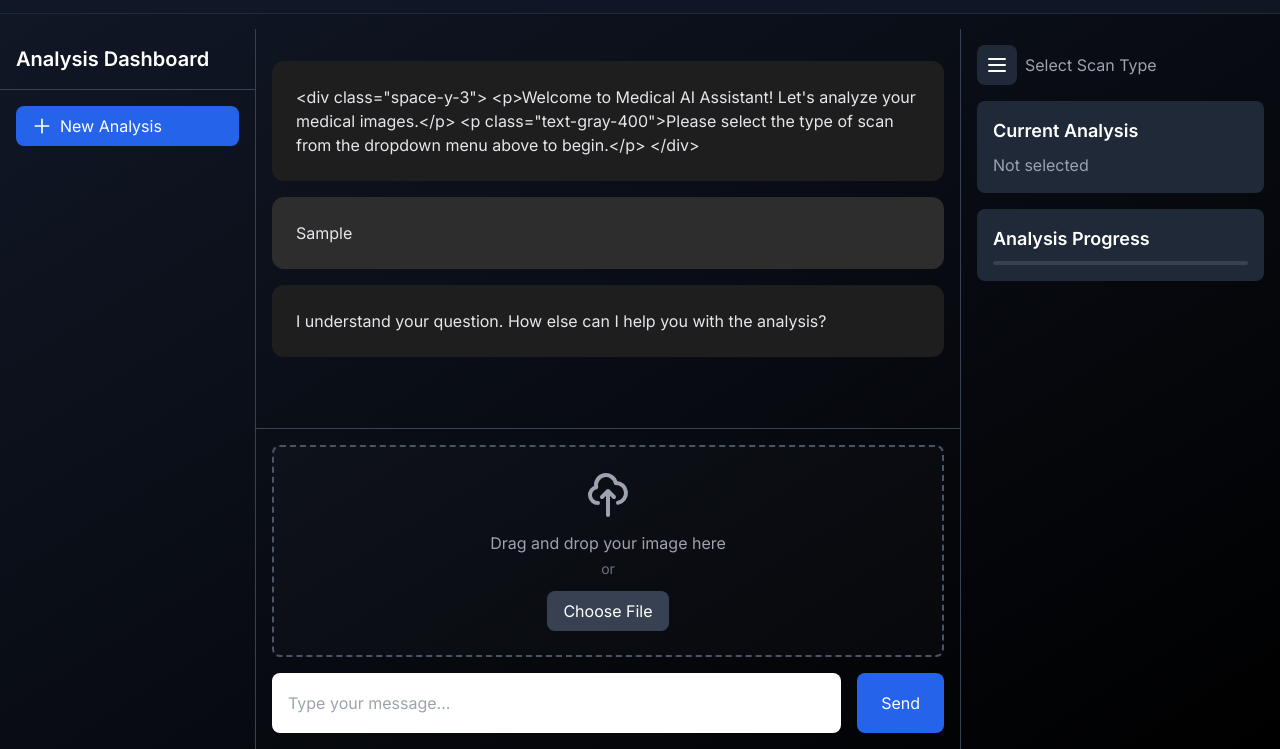
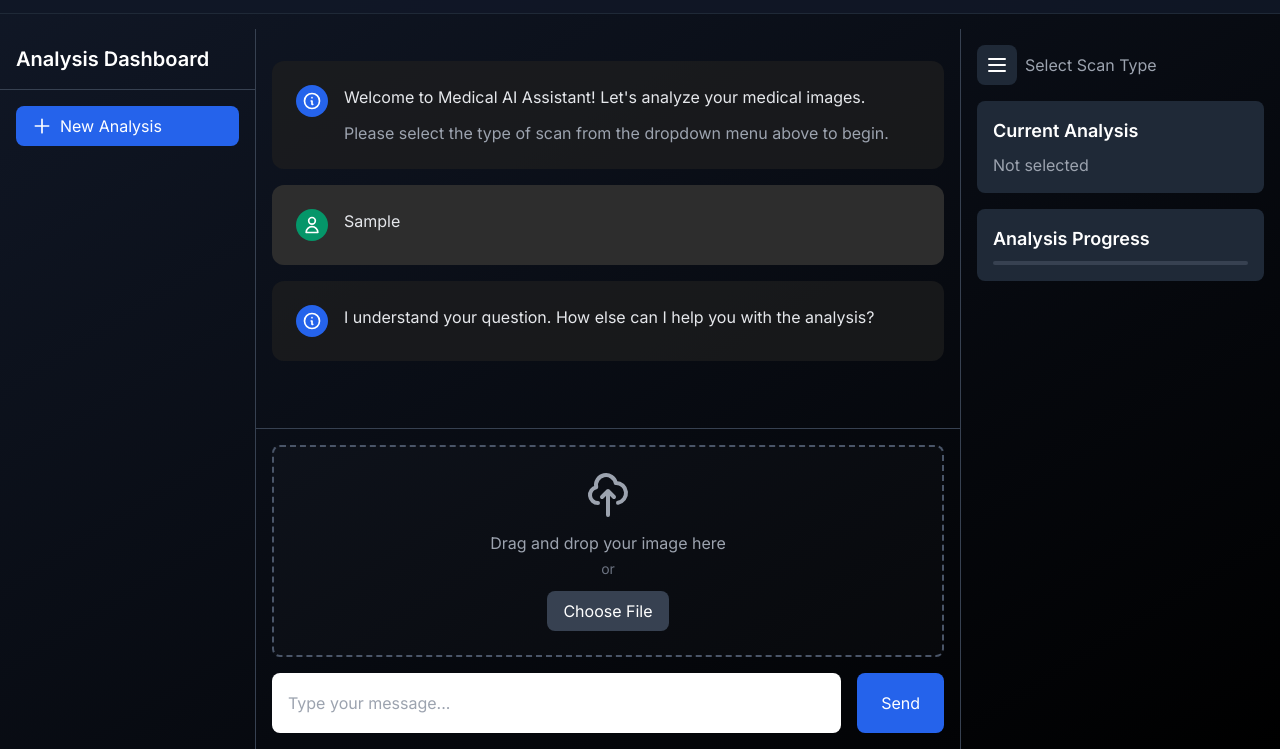
Before and after one commit to vicky-wick/multimodel-gen-ai-model-, a plain HTML site: page assistant.html in a window 1280 px wide. Both pictures are taken after typing "Sample" into the empty fields and a click on the button "Send". Shown: the part 51-800 px from the top of the page. Drawn offline with nearby package versions, Linux system fonts and the light colour scheme.

```diff
--- a/app.js
+++ b/app.js
@@ -20,6 +20,60 @@
     let currentAnalysis = null;
     let currentImage = null;
     let isMenuOpen = false;
+
+    // Initialize with welcome message
+    function showWelcomeMessage() {
+        const welcomeDiv = document.createElement('div');
+        welcomeDiv.className = 'assistant-message';
+        welcomeDiv.innerHTML = `
+            <div class="flex items-start gap-4">
+                <div class="w-8 h-8 rounded-full bg-blue-600 flex items-center justify-center flex-shrink-0">
+                    <svg class="w-5 h-5 text-white" fill="none" stroke="currentColor" viewBox="0 0 24 24">
+                        <path stroke-linecap="round" stroke-linejoin="round" stroke-width="2" d="M13 16h-1v-4h-1m1-4h.01M21 12a9 9 0 11-18 0 9 9 0 0118 0z"/>
+                    </svg>
+                </div>
+                <div class="flex-1 space-y-3">
+                    <p>Welcome to Medical AI Assistant! Let's analyze your medical images.</p>
+                    <p class="text-gray-400">Please select the type of scan from the dropdown menu above to begin.</p>
+                </div>
+            </div>
+        `;
+        chatMessages.appendChild(welcomeDiv);
+    }
+
+    // Show welcome message on load
+    showWelcomeMessage();
+
+    // Chat Message Handler
+    function addMessage(content, type = 'user') {
+        const messageDiv = document.createElement('div');
+        messageDiv.className = type === 'user' ? 'user-message' : 'assistant-message';
+
+        let avatarIcon;
+        if (type === 'assistant') {
+            avatarIcon = '<path stroke-linecap="round" stroke-linejoin="round" stroke-width="2" d="M13 16h-1v-4h-1m1-4h.01M21 12a9 9 0 11-18 0 9 9 0 0118 0z"/>';
+        } else if (type === 'system') {
+            avatarIcon = '<path stroke-linecap="round" stroke-linejoin="round" stroke-width="2" d="M13 16h-1v-4h-1m1-4h.01M21 12a9 9 0 11-18 0 9 9 0 0118 0z"/>';
+        } else {
+            avatarIcon = '<path stroke-linecap="round" stroke-linejoin="round" stroke-width="2" d="M16 7a4 4 0 11-8 0 4 4 0 018 0zM12 14a7 7 0 00-7 7h14a7 7 0 00-7-7z"/>';
+        }
+
+        messageDiv.innerHTML = `
+            <div class="flex items-start gap-4">
+                <div class="w-8 h-8 rounded-full ${type === 'assistant' ? 'bg-blue-600' : type === 'system' ? 'bg-purple-600' : 'bg-green-600'} flex items-center justify-center flex-shrink-0">
+                    <svg class="w-5 h-5 text-white" fill="none" stroke="currentColor" viewBox="0 0 24 24">
+                        ${avatarIcon}
+                    </svg>
+                </div>
+                <div class="flex-1">
+                    ${content}
+                </div>
+            </div>
+        `;
+
+        chatMessages.appendChild(messageDiv);
+        chatMessages.scrollTop = chatMessages.scrollHeight;
+    }
 
     // File Upload Handlers
     function handleFile(file) {
@@ -125,15 +179,6 @@
         imageProperties.innerHTML = '<p>No image uploaded</p>';
         addMessage('Image removed', 'system');
     });
-
-    // Chat Message Handler
-    function addMessage(content, type = 'user') {
-        const messageDiv = document.createElement('div');
-        messageDiv.className = type === 'user' ? 'user-message' : 'assistant-message';
-        messageDiv.textContent = content;
-        chatMessages.appendChild(messageDiv);
-        chatMessages.scrollTop = chatMessages.scrollHeight;
-    }
 
     // Position the dropdown relative to the trigger button
     function positionDropdown() {
@@ -419,14 +464,9 @@
         progressBar.style.width = '0%';
 
         // Add welcome message
-        addMessage(`
-            <div class="space-y-3">
-                <p>Welcome to Medical AI Assistant! Let's analyze your medical images.</p>
-                <p class="text-gray-400">Please select the type of scan from the dropdown menu above to begin.</p>
-            </div>
-        `, 'assistant');
+        showWelcomeMessage();
     }
 
     // Initialize chat
-    resetChat();
+    // resetChat();
 });
--- a/styles.css
+++ b/styles.css
@@ -145,24 +145,68 @@
     border-radius: 3px;
 }
 
-/* Chat styles */
-.chat-messages {
-    scrollbar-width: thin;
-    scrollbar-color: #4b5563 #1f2937;
+/* Chat Message Styles */
+.user-message, .assistant-message {
+    background: #1E1E1E;
+    border-radius: 0.75rem;
+    padding: 1.5rem;
+    margin: 1rem 0;
+    animation: messageSlideIn 0.3s ease-out;
 }
 
 .user-message {
     background: #2D2D2D;
-    border-radius: 0.75rem;
-    padding: 1.5rem;
-    margin: 1rem 0;
 }
 
 .assistant-message {
-    background: #1E1E1E;
-    border-radius: 0.75rem;
-    padding: 1.5rem;
-    margin: 1rem 0;
+    background: rgba(30, 30, 30, 0.7);
+}
+
+@keyframes messageSlideIn {
+    from {
+        opacity: 0;
+        transform: translateY(10px);
+    }
+    to {
+        opacity: 1;
+        transform: translateY(0);
+    }
+}
+
+/* Message Avatar Styles */
+.message-avatar {
+    width: 2rem;
+    height: 2rem;
+    border-radius: 50%;
+    display: flex;
+    align-items: center;
+    justify-content: center;
+    flex-shrink: 0;
+}
+
+.message-avatar svg {
+    width: 1.25rem;
+    height: 1.25rem;
+    color: white;
+}
+
+/* Message Content Styles */
+.message-content {
+    flex: 1;
+    line-height: 1.5;
+}
+
+.message-content p {
+    margin-bottom: 0.75rem;
+}
+
+.message-content p:last-child {
+    margin-bottom: 0;
+}
+
+.message-content .text-gray-400 {
+    color: #9CA3AF;
+    font-size: 0.95em;
 }
 
 /* Image Preview Styles */
```
